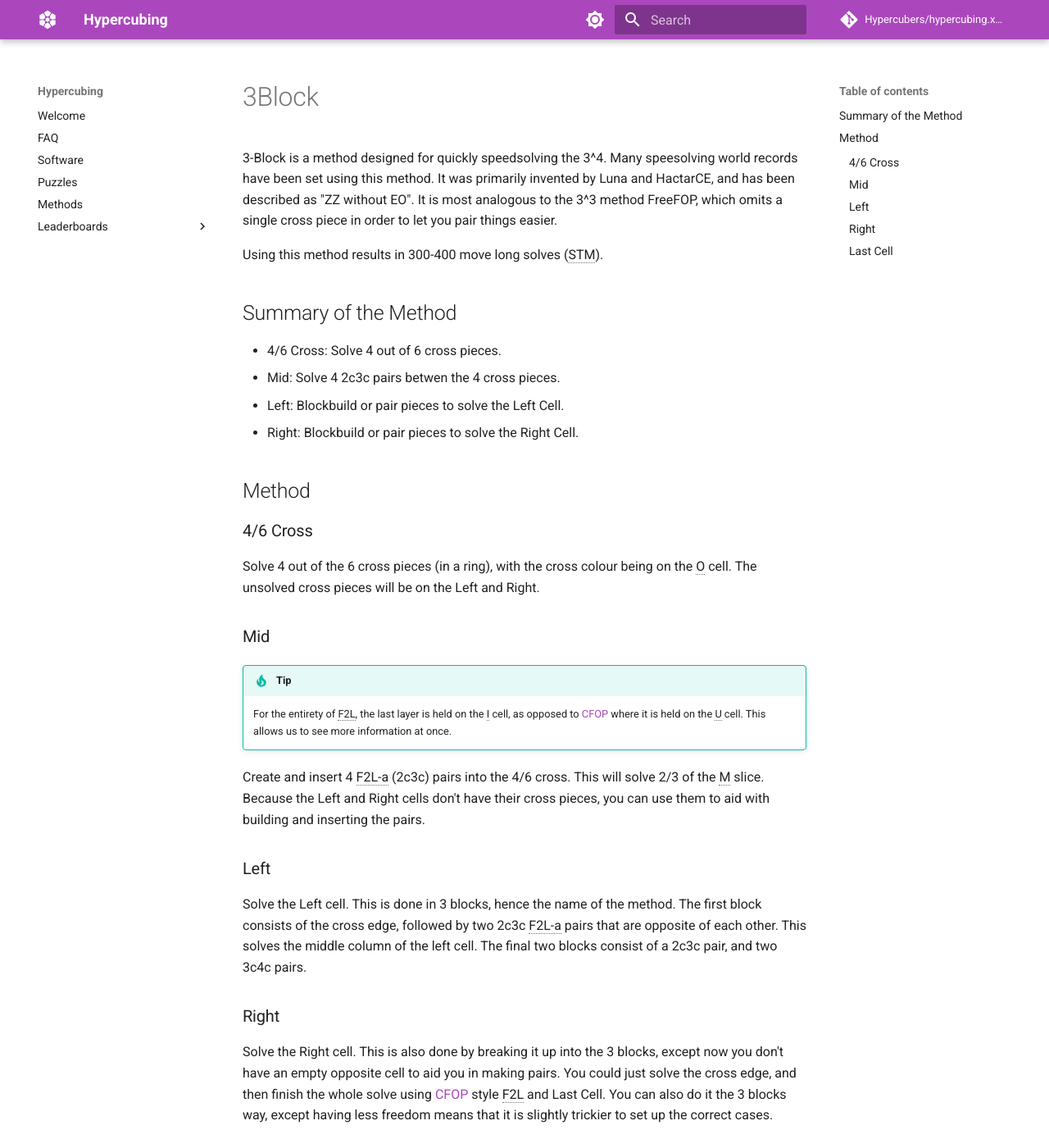
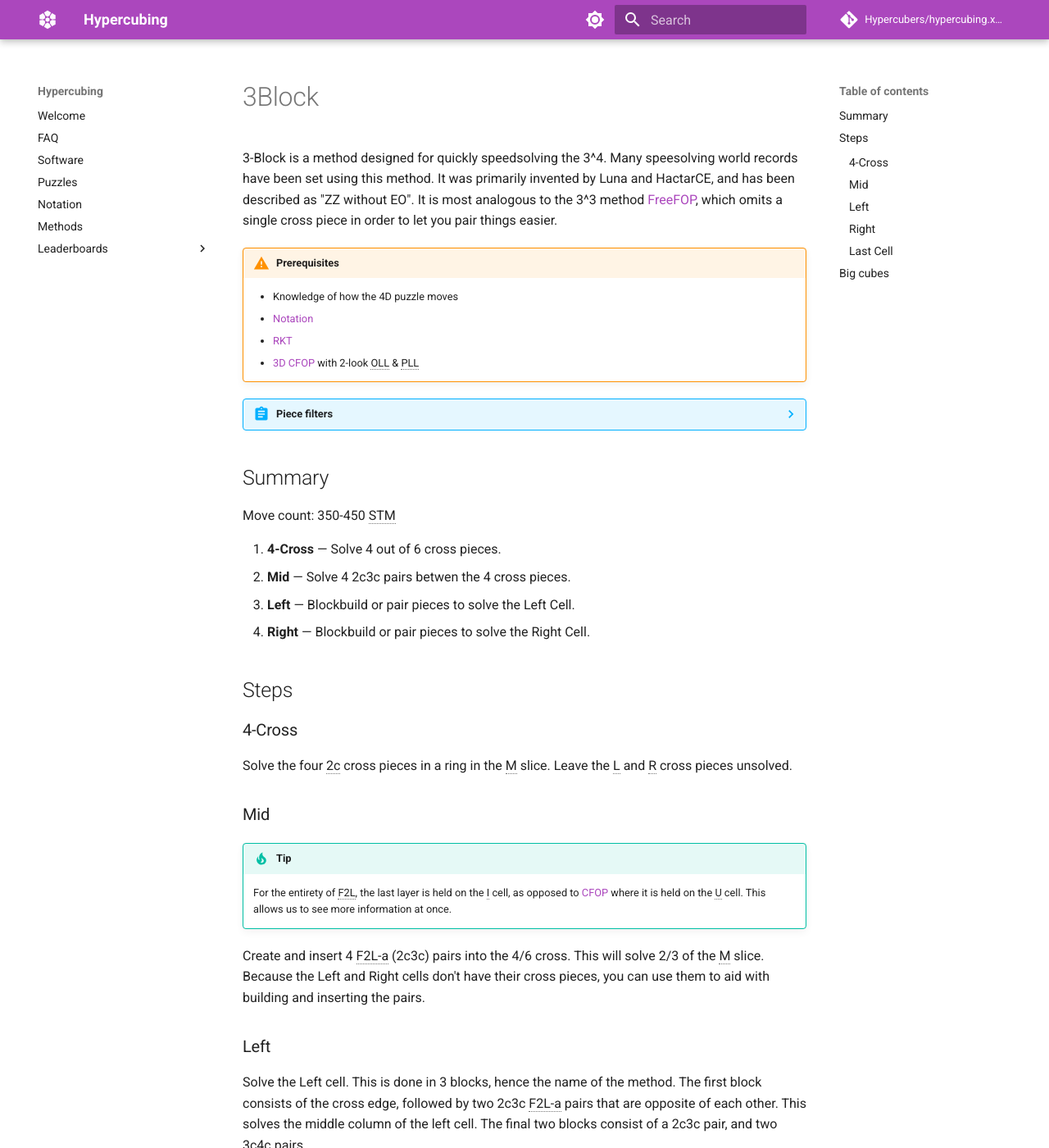
Before and after one commit to Hypercubers/hypercubing.xyz, an MkDocs documentation site: the page built from docs/methods/3Block.md, in a window 1280 px wide and 1400 px high. Shown: the whole window at 82% size. Built offline with MkDocs 1.6.1 and Material for MkDocs 9.7.7, drawn with Linux system fonts in a browser that asks for light colours; comment, search, counter and statistics services are not loaded; some of the changed text lies outside the part shown.

Commit message:
Overhaul and expand method pages

````diff
--- a/docs/methods/3Block.md
+++ b/docs/methods/3Block.md
@@ -1,32 +1,102 @@
 # 3Block
 
-3-Block is a method designed for quickly speedsolving the 3^4. Many speesolving world records have been set using this method. It was primarily invented by Luna and HactarCE, and has been described as "ZZ without EO". It is most analogous to the 3^3 method FreeFOP, which omits a single cross piece in order to let you pair things easier.
+3-Block is a method designed for quickly speedsolving the 3^4. Many speesolving world records have been set using this method. It was primarily invented by Luna and HactarCE, and has been described as "ZZ without EO". It is most analogous to the 3^3 method [FreeFOP], which omits a single cross piece in order to let you pair things easier.
 
-Using this method results in 300-400 move long solves (STM).
+!!! warning "Prerequisites"
+    - Knowledge of how the 4D puzzle moves
+    - [Notation](../notation.md)
+    - [RKT](rkt.md)
+    - [3D CFOP](https://jperm.net/3x3/cfop) with 2-look OLL & PLL
 
-## Summary of the Method
+[FreeFOP]: https://www.speedsolving.com/wiki/index.php/FreeFOP
 
-- 4/6 Cross: Solve 4 out of 6 cross pieces.
-- Mid: Solve 4 2c3c pairs betwen the 4 cross pieces.
-- Left: Blockbuild or pair pieces to solve the Left Cell.
-- Right: Blockbuild or pair pieces to solve the Right Cell.
+??? abstract "Piece filters"
+    === "Pink cross"
+        ```yaml
+        - preset_name: 4-cross
+          visible_pieces: 000200080a5010284280
+        - preset_name: Mid (back)
+          visible_pieces: 000200084a5090294284
+        - preset_name: Mid
+          visible_pieces: 000200094a5294294294
+        - preset_name: Left (cross)
+          visible_pieces: 000200094a5294296294
+        - preset_name: Left
+          visible_pieces: 0002000d4a5a943962d4
+        - preset_name: BL-a
+          visible_pieces: 0002000d4a7a943963d4
+        - preset_name: BL
+          visible_pieces: 0002000d6a7ad4b963d6
+        - preset_name: FL-a
+          visible_pieces: 0002000d6b7ad4bd63d6
+        - preset_name: FL
+          visible_pieces: 0002008d6b7bd6bd6bd6
+        - preset_name: Right (cross)
+          visible_pieces: 0002008d6b7bd6bdebd6
+        - preset_name: Right
+          visible_pieces: 0002008d7b7bf6fdebd7
+        - preset_name: BR-a
+          visible_pieces: 0002008d7bfbf6fdefd7
+        - preset_name: BR
+          visible_pieces: 0002008dfbfbf7ffefdf
+        - preset_name: FR-a
+          visible_pieces: 0002008dfffbf7ffffdf
+        - preset_name: FR
+          visible_pieces: 0002008fffffffffffff
+        - preset_name: OLC 2c
+          visible_pieces: "01471400000000000000"
+        - preset_name: OLC 3c
+          visible_pieces: aaa8aa20000000000000
+        - preset_name: OLC 4c
+          visible_pieces: "54104150000000000000"
+        - preset_name: OLC
+          visible_pieces: ffffff70000000000000
+        - preset_name: PLC 2c
+          visible_pieces: 014714080a5010004000
+        - preset_name: PLC cross
+          visible_pieces: "01479e20000000000000"
+        - preset_name: PLC F2L
+          visible_pieces: 01efff70000000000000
+        - preset_name: PLC
+          visible_pieces: ffffff70000000000000
+        - preset_name: End
+          visible_pieces: ffffffffffffffffffff
+        ```
 
-## Method
+## Summary
 
-### 4/6 Cross
-Solve 4 out of the 6 cross pieces (in a ring), with the cross colour being on the O cell. The unsolved cross pieces will be on the Left and Right.
+Move count: 350-450 STM
+
+1. **4-Cross** — Solve 4 out of 6 cross pieces.
+2. **Mid** — Solve 4 2c3c pairs betwen the 4 cross pieces.
+3. **Left** — Blockbuild or pair pieces to solve the Left Cell.
+4. **Right** — Blockbuild or pair pieces to solve the Right Cell.
+
+## Steps
+
+### 4-Cross
+
+Solve the four 2c cross pieces in a ring in the M slice. Leave the L and R cross pieces unsolved.
 
 ### Mid
+
 !!! tip
-    For the entirety of F2L, the last layer is held on the I cell, as opposed to [CFOP](CFOP.md) where it is held on the U cell. This allows us to see more information at once.
+    For the entirety of F2L, the last layer is held on the I cell, as opposed to [CFOP](cfop.md) where it is held on the U cell. This allows us to see more information at once.
 
 Create and insert 4 F2L-a (2c3c) pairs into the 4/6 cross. This will solve 2/3 of the M slice. Because the Left and Right cells don't have their cross pieces, you can use them to aid with building and inserting the pairs.
 
 ### Left
+
 Solve the Left cell. This is done in 3 blocks, hence the name of the method. The first block consists of the cross edge, followed by two 2c3c F2L-a pairs that are opposite of each other. This solves the middle column of the left cell. The final two blocks consist of a 2c3c pair, and two 3c4c pairs.
 
 ### Right
-Solve the Right cell. This is also done by breaking it up into the 3 blocks, except now you don't have an empty opposite cell to aid you in making pairs. You could just solve the cross edge, and then finish the whole solve using [CFOP](CFOP.md) style F2L and Last Cell. You can also do it the 3 blocks way, except having less freedom means that it is slightly trickier to set up the correct cases.
+
+Solve the Right cell. This is also done by breaking it up into the 3 blocks, except now you don't have an empty opposite cell to aid you in making pairs. You could just solve the cross edge, and then finish the whole solve using [CFOP](cfop.md) style F2L and Last Cell. You can also do it the 3 blocks way, except having less freedom means that it is slightly trickier to set up the correct cases.
 
 ### Last Cell
-This is done in the exact same way as [CFOP](/methods/CFOP/#2colc.md).
+
+This is done in the exact same way as [CFOP](cfop.md#olc).
+
+## Big cubes
+
+(work-in-progress)
--- a/mkdocs.yml
+++ b/mkdocs.yml
@@ -9,7 +9,8 @@ nav:
   - FAQ: faq.md
   - Software: software.md
   - Puzzles: puzzles.md
-  - Methods: methods.md
+  - Notation: notation.md
+  - Methods: methods/index.md
   - Leaderboards:
     - leaderboards/index.md
     - Solvers: leaderboards/solvers.md
@@ -35,6 +36,7 @@ theme:
         icon: material/brightness-4
         name: Switch to light mode
   features:
+    - content.code.copy
     - navigation.indexes
 extra:
   social:
````
Also changed, not shown: docs/methods.md (deleted, +0 -36 lines), docs/methods/2x2x2x2/4tega.md (added, +1 -0 lines), docs/methods/2x2x2x2/cell-by-cell.md (added, +1 -0 lines), docs/methods/CFOP.md (+23 -20 lines), docs/methods/big-cube-reduction.md (added, +3 -0 lines), docs/methods/dimensional-reduction.md (added, +3 -0 lines), docs/methods/index.md (added, +39 -0 lines), docs/methods/octochoroux.md (added, +3 -0 lines), docs/methods/physical/grant.md (added, +3 -0 lines), docs/methods/physical/grcl.md (added, +3 -0 lines), docs/methods/physical/luna.md (added, +3 -0 lines), docs/methods/physical/p4l.md (added, +3 -0 lines), docs/methods/physical/rowan.md (added, +3 -0 lines), docs/methods/rkt.md (added, +16 -0 lines), 2 more files.
